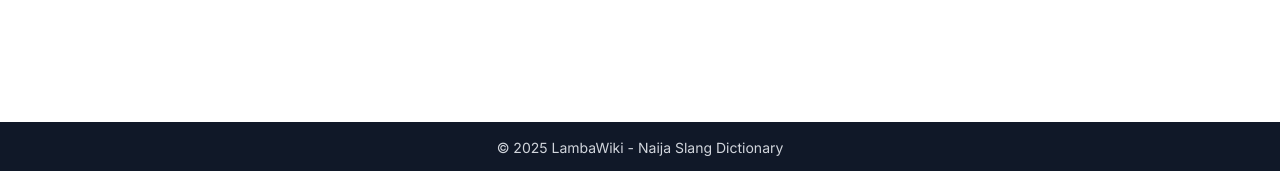
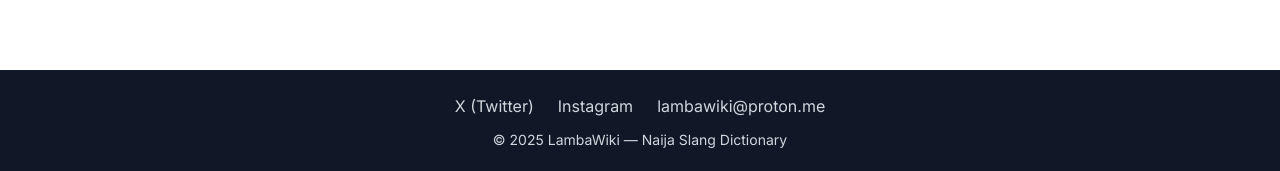
Before and after one commit to cosuoji/slang, a React (Vite) app: page / in a window 1280 px wide. Shown: the part 626-797 px from the top of the page. Built offline with nearby package versions, Linux system fonts and the light colour scheme; no server answers.

Commit message:
Update Footer.jsx

```diff
--- a/src/components/Footer.jsx
+++ b/src/components/Footer.jsx
@@ -1,9 +1,38 @@
 export default function Footer() {
   return (
-    <footer className="bg-gray-900 text-gray-300 text-center py-4 mt-10">
-      <p className="text-sm">
-        © {new Date().getFullYear()} LambaWiki - Naija Slang Dictionary
-      </p>
+    <footer className="bg-gray-900 text-gray-300 text-center py-6 mt-10">
+      {/* Social + Email */}
+      <div className="flex justify-center space-x-6 mb-3">
+        <a
+          href="https://x.com/lambawiki"
+          target="_blank"
+          rel="noopener noreferrer"
+          className="hover:text-yellow-300 transition-colors"
+        >
+          X (Twitter)
+        </a>
+        <a
+          href="https://instagram.com/lambawiki"
+          target="_blank"
+          rel="noopener noreferrer"
+          className="hover:text-yellow-300 transition-colors"
+        >
+          Instagram
+        </a>
+        <a
+          href="mailto:lambawiki@proton.me"
+          className="hover:text-yellow-300 transition-colors"
+        >
+          lambawiki@proton.me
+        </a>
+      </div>
+
+      {/* Copyright */}
+      <div>
+        <p className="text-sm">
+          © {new Date().getFullYear()} LambaWiki — Naija Slang Dictionary
+        </p>
+      </div>
     </footer>
   );
 }
```
